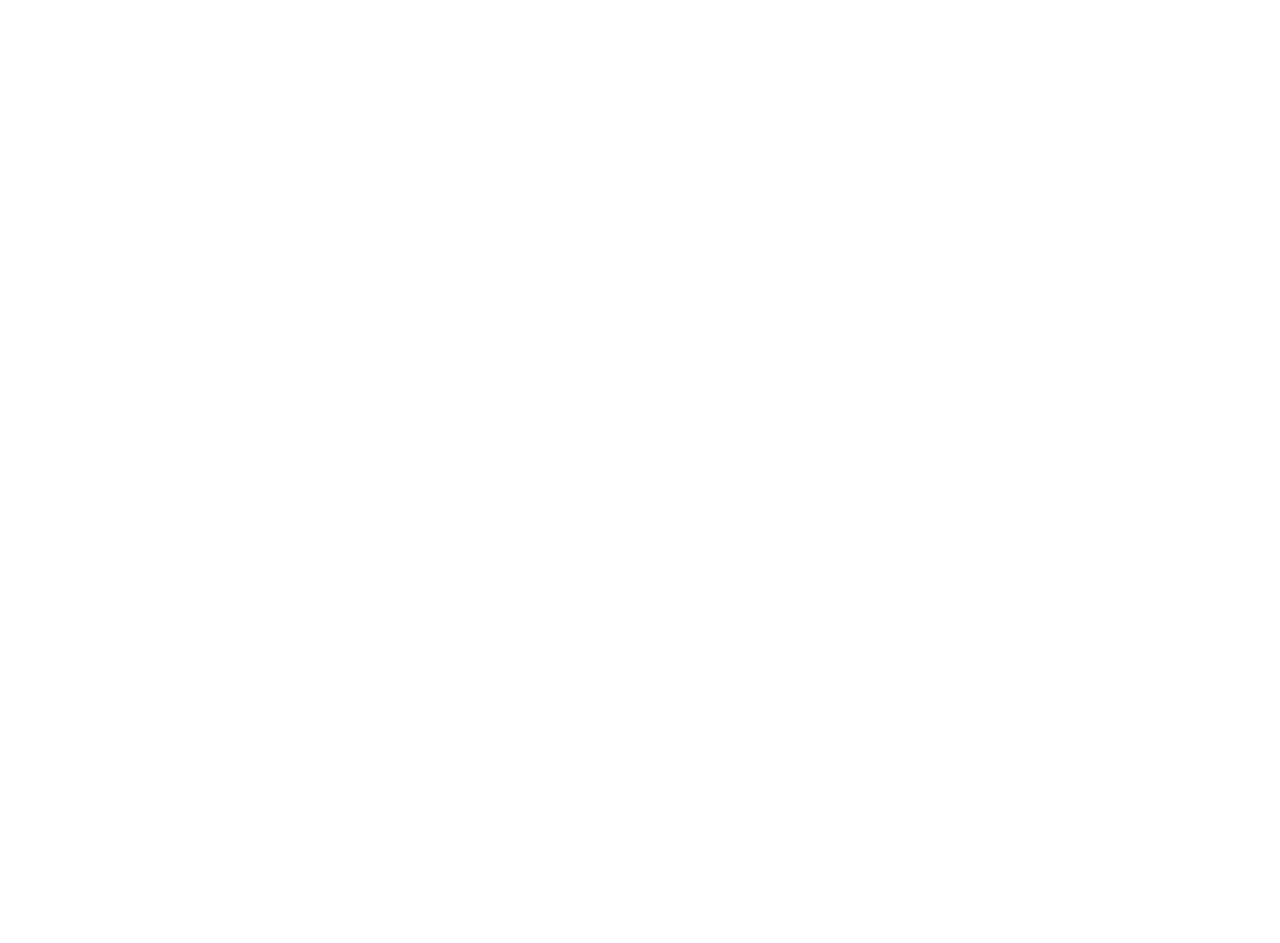
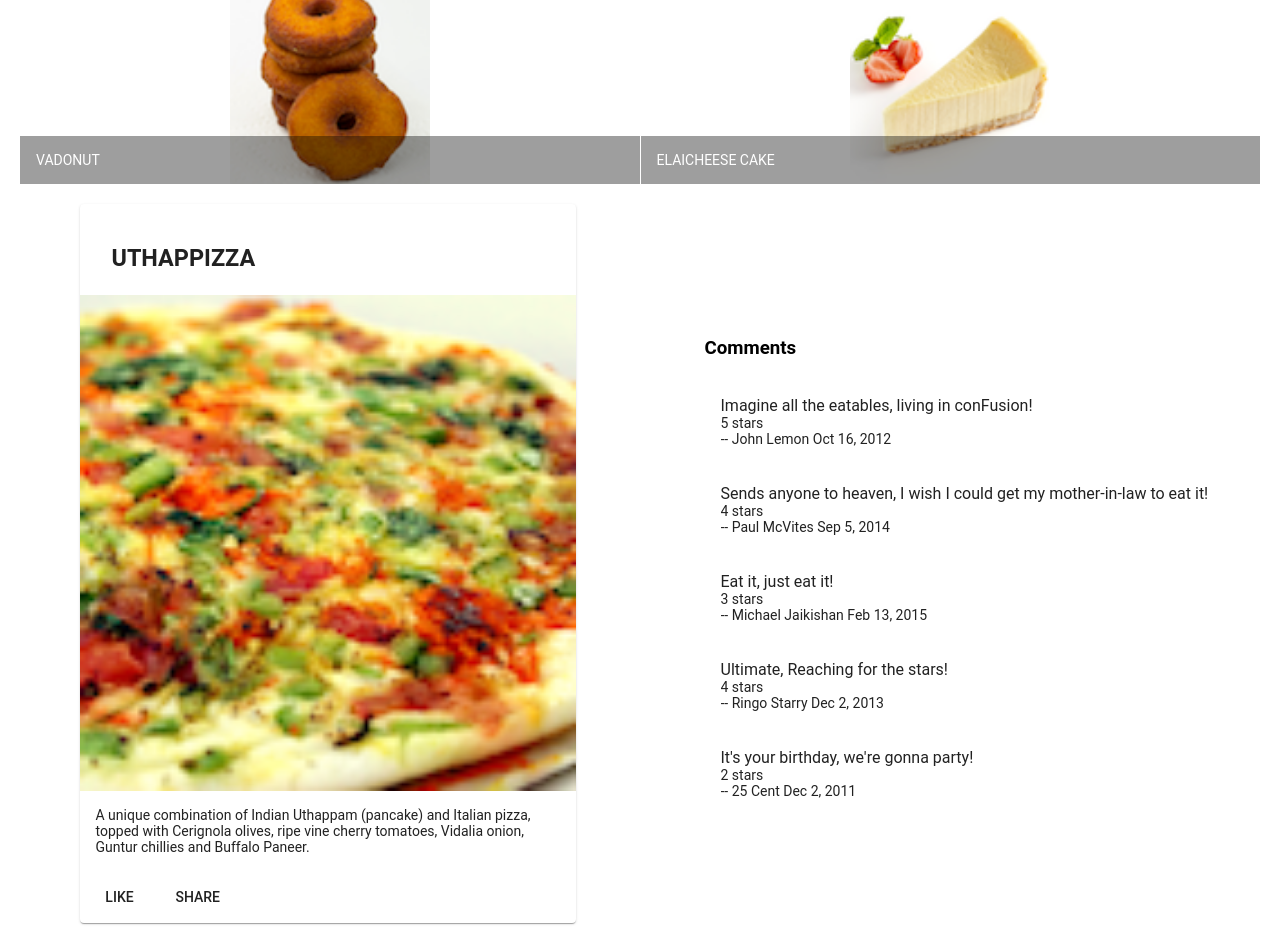
Before and after one commit to sajithark/conFusion, an Angular app: page / in a window 1280 px wide. Shown: the part 380-1323 px from the top of the page. Before the commit the page ends 800 px from the top, so only its background shows below. Built offline with nearby package versions, Linux system fonts and the light colour scheme.

Commit message:
Week 1 Assignment checkin

```diff
--- a/src/app/app.component.html
+++ b/src/app/app.component.html
@@ -1,3 +1,5 @@
 <mat-toolbar color="primary"><span>Cafe Con Fusion</span></mat-toolbar>
 
 <app-menu></app-menu>
+
+<app-dish-detail></app-dish-detail>
--- /dev/null
+++ b/src/app/dish-detail/dish-detail.component.html
@@ -0,0 +1,42 @@
+<div class="container"
+    fxLayout="row"
+    fxLayout.sm="column"
+    fxLayout.xs="column"
+    fxLayoutAlign.gt-md="space-around center"
+    fxLayoutGap="10px"
+    fxLayoutGap.xs="0">
+
+  <div fxFlex="40" *ngIf="oneDish">
+    <mat-card>
+      <mat-card-header>
+        <mat-card-title>
+          <h3>{{oneDish.name | uppercase}}</h3>
+        </mat-card-title>
+      </mat-card-header>
+      <img mat-card-image src={{oneDish.image}} alt={{oneDish.name}}>
+      <mat-card-content>
+        <p>{{oneDish.description}}</p>
+      </mat-card-content>
+      <mat-card-actions>
+        <button mat-button>LIKE</button>
+        <button mat-button>SHARE</button>
+      </mat-card-actions>
+    </mat-card>
+  </div>
+
+  <div fxFlex="40" >
+    <mat-list fxFlex *ngIf="oneDish">
+      <h3>Comments</h3>
+      <mat-list-item *ngFor="let commentDesc of oneDish.comments">
+        <h1 matLine>{{commentDesc.comment}}</h1>
+        <p matLine>
+          <span>{{commentDesc.rating}} stars</span>
+        </p>
+        <p matLine>
+            <span>-- {{commentDesc.author}} {{commentDesc.date | date}}</span>
+        </p>
+      </mat-list-item>
+    </mat-list>
+  </div>
+
+</div>
--- /dev/null
+++ b/src/app/dish-detail/dish-detail.component.ts
@@ -0,0 +1,60 @@
+import { Component, OnInit } from '@angular/core';
+
+const ONEDISH = {
+  id: '0',
+  name: 'Uthappizza',
+  image: '/assets/images/uthappizza.png',
+  category: 'mains',
+  featured: true,
+  label: 'Hot',
+  price: '4.99',
+  description: 'A unique combination of Indian Uthappam (pancake) and Italian pizza, topped with Cerignola olives, ripe vine cherry tomatoes, Vidalia onion, Guntur chillies and Buffalo Paneer.',
+  comments: [
+       {
+           rating: 5,
+           comment: 'Imagine all the eatables, living in conFusion!',
+           author: 'John Lemon',
+           date: '2012-10-16T17:57:28.556094Z'
+       },
+       {
+           rating: 4,
+           comment: 'Sends anyone to heaven, I wish I could get my mother-in-law to eat it!',
+           author: 'Paul McVites',
+           date: '2014-09-05T17:57:28.556094Z'
+       },
+       {
+           rating: 3,
+           comment: 'Eat it, just eat it!',
+           author: 'Michael Jaikishan',
+           date: '2015-02-13T17:57:28.556094Z'
+       },
+       {
+           rating: 4,
+           comment: 'Ultimate, Reaching for the stars!',
+           author: 'Ringo Starry',
+           date: '2013-12-02T17:57:28.556094Z'
+       },
+       {
+           rating: 2,
+           comment: 'It\'s your birthday, we\'re gonna party!',
+           author: '25 Cent',
+           date: '2011-12-02T17:57:28.556094Z'
+       }
+   ]
+};
+
+@Component({
+  selector: 'app-dish-detail',
+  templateUrl: './dish-detail.component.html',
+  styleUrls: ['./dish-detail.component.scss']
+})
+export class DishDetailComponent implements OnInit {
+
+  oneDish: any = ONEDISH;
+
+  constructor() { }
+
+  ngOnInit() {
+  }
+
+}
--- a/src/app/menu/menu.component.html
+++ b/src/app/menu/menu.component.html
@@ -2,7 +2,43 @@
     fxLayout="column"
     fxLayoutGap="10px">
 
-    <mat-list fxFlex>
+    <div fxFlex>
+      <div>
+        <h3>Menu</h3>
+        <hr>
+      </div>
+    </div>
+
+    <div fxFlex>
+      <mat-grid-list cols="2" rowHeight="200px">
+        <mat-grid-tile *ngFor="let dish of dishes">
+          <img height="200px" src={{dish.image}} alt={{dish.name}}>
+          <mat-grid-tile-footer>
+            <h1 matLine>{{dish.name | uppercase}}</h1>
+          </mat-grid-tile-footer>
+        </mat-grid-tile>
+      </mat-grid-list>
+    </div>
+
+    <!-- <div fxFlex *ngIf="selectedDish">
+      <mat-card>
+        <mat-card-header>
+          <mat-card-title>
+            <h3>{{selectedDish.name | uppercase}}</h3>
+          </mat-card-title>
+        </mat-card-header>
+        <img mat-card-image src={{selectedDish.image}} alt={{selectedDish.name}}>
+        <mat-card-content>
+          <p>{{selectedDish.description}}</p>
+        </mat-card-content>
+        <mat-card-actions>
+          <button mat-button>LIKE</button>
+          <button mat-button>SHARE</button>
+        </mat-card-actions>
+      </mat-card>
+    </div> -->
+
+    <!-- <mat-list fxFlex>
       <mat-list-item *ngFor="let dish of dishes">
         <img matListAvatar src={{dish.image}} alt={{dish.name}}>
         <h1 matLine>{{dish.name}}</h1>
@@ -10,5 +46,5 @@
           <span>{{dish.description}}</span>
         </p>
       </mat-list-item>
-    </mat-list>
+    </mat-list> -->
 </div>
--- a/src/app/menu/menu.component.ts
+++ b/src/app/menu/menu.component.ts
@@ -1,14 +1,7 @@
 import { Component, OnInit } from '@angular/core';
 import { Dish } from '../shared/dish';
 
-@Component({
-  selector: 'app-menu',
-  templateUrl: './menu.component.html',
-  styleUrls: ['./menu.component.scss']
-})
-export class MenuComponent implements OnInit {
-
-  dishes: Dish[] = [
+const DISHES : Dish[] = [
   {
     id: '0',
     name: 'Uthappizza',
@@ -52,6 +45,17 @@
   }
 ];
 
+@Component({
+  selector: 'app-menu',
+  templateUrl: './menu.component.html',
+  styleUrls: ['./menu.component.scss']
+})
+export class MenuComponent implements OnInit {
+
+  dishes: Dish[] = DISHES;
+
+  selectedDish: Dish = DISHES[0];
+
   constructor() { }
 
   ngOnInit() {
```
Also changed, not shown: src/app/app.module.ts (+10 -2 lines), src/app/dish-detail/dish-detail.component.scss (added), 1 other file (tests, documents, lock files or other folders). Lines whose indentation alone changed are shown as unchanged.
